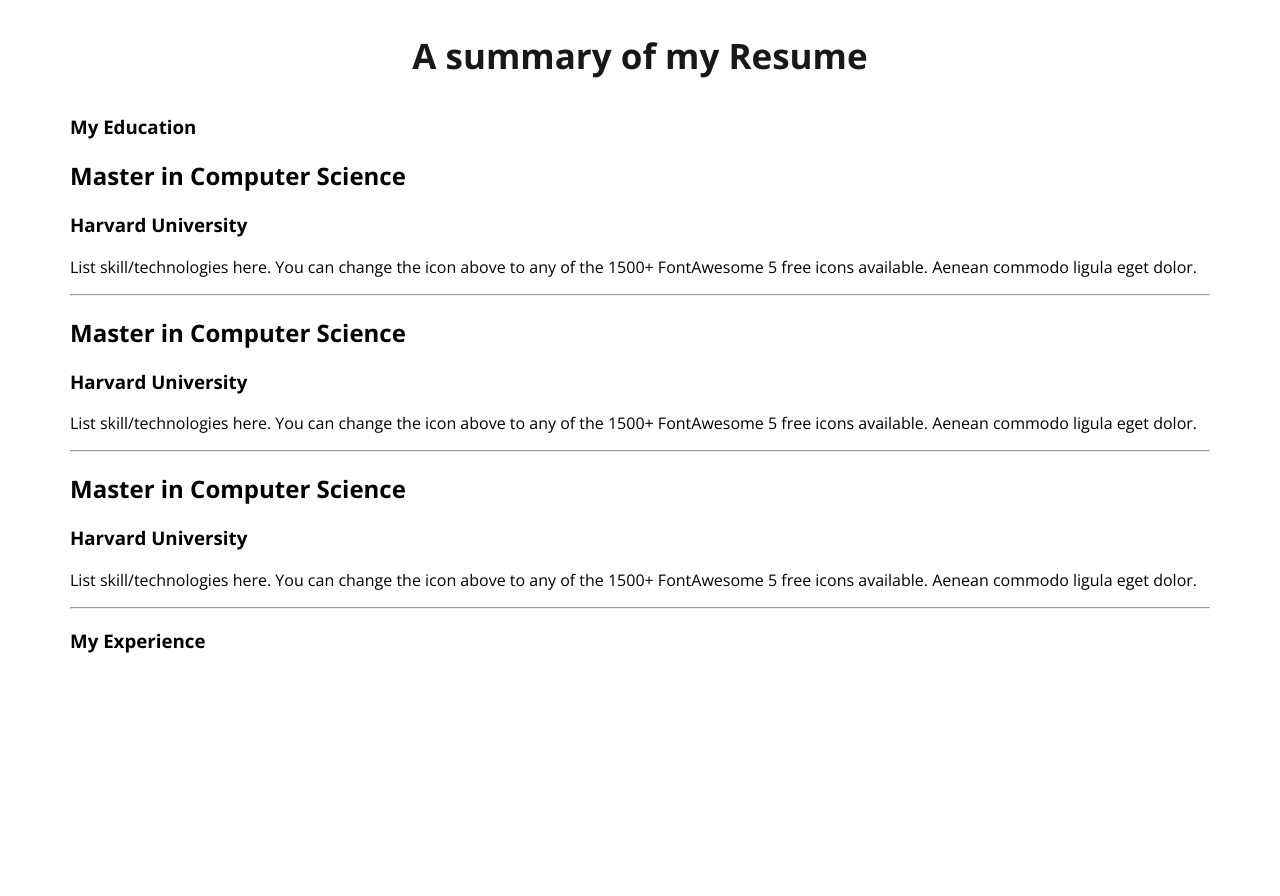
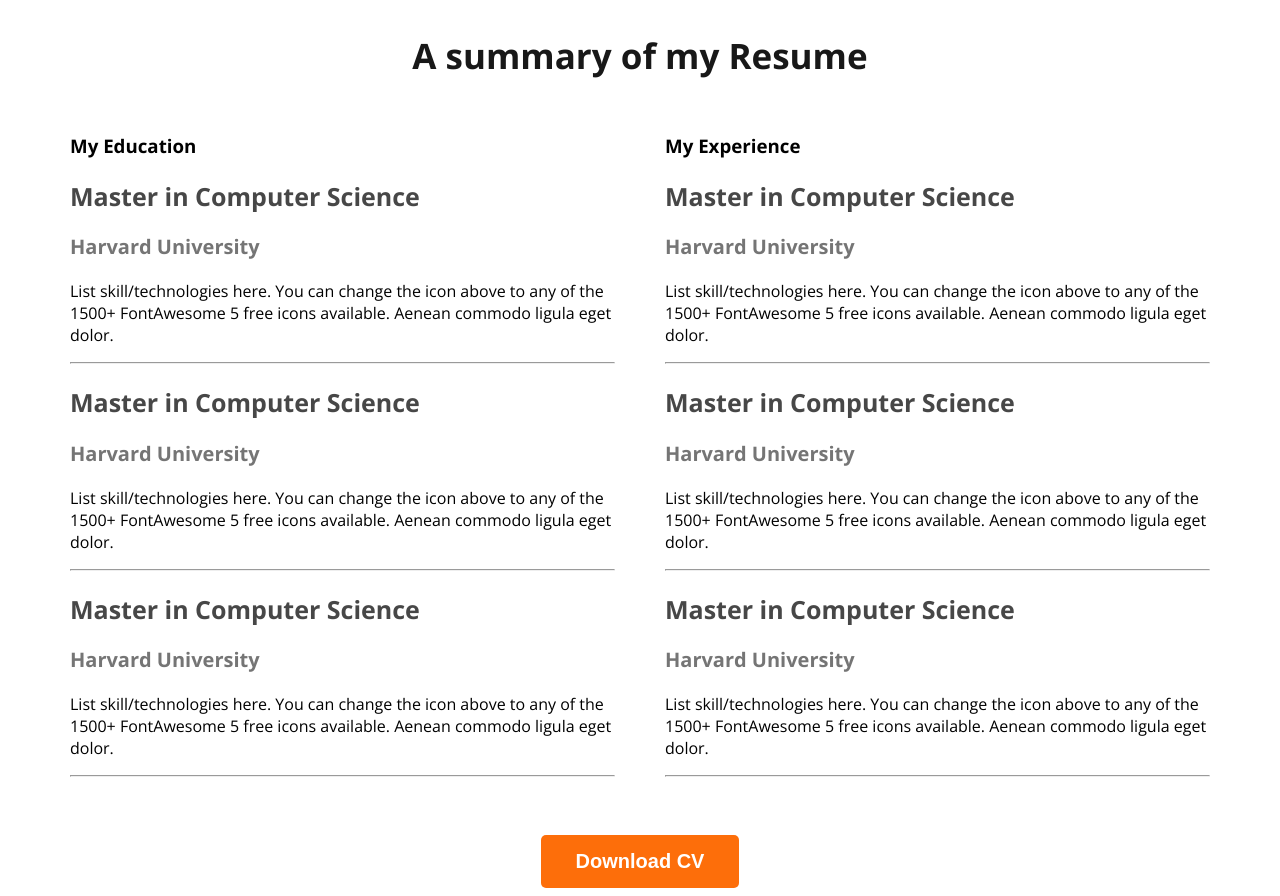
Before and after one commit to Naim-Rihan/developer-portfolio, a plain HTML site: page index.html in a window 1280 px wide. Shown: the part 2339-3235 px from the top of the page. Before the commit the page ends 3010 px from the top, so only its background shows below. Drawn offline with nearby package versions, Linux system fonts and the light colour scheme.

Commit message:
resume secton completed

```diff
--- a/index.html
+++ b/index.html
@@ -89,21 +89,21 @@
                         <h3> My Education</h3>
                         <div>
                             <h2 class="degree-name">Master in Computer Science</h2>
-                            <h3 class="instituion-name">Harvard University</h3>
+                            <h3 class="institution-name">Harvard University</h3>
                             <p class="period-description">List skill/technologies here. You can change the icon above
                             to any of the 1500+ FontAwesome 5 free icons available. Aenean commodo ligula eget dolor.</p>
                         </div>
                         <hr>
                         <div>
                             <h2 class="degree-name">Master in Computer Science</h2>
-                            <h3 class="instituion-name">Harvard University</h3>
+                            <h3 class="institution-name">Harvard University</h3>
                             <p class="period-description">List skill/technologies here. You can change the icon above
                             to any of the 1500+ FontAwesome 5 free icons available. Aenean commodo ligula eget dolor.</p>
                         </div>
                         <hr>
                         <div>
                             <h2 class="degree-name">Master in Computer Science</h2>
-                            <h3 class="instituion-name">Harvard University</h3>
+                            <h3 class="institution-name">Harvard University</h3>
                             <p class="period-description">List skill/technologies here. You can change the icon above
                             to any of the 1500+ FontAwesome 5 free icons available. Aenean commodo ligula eget dolor.</p>
                         </div>
@@ -111,9 +111,32 @@
                     </div>
                     <div class="column-title">
                         <h3> My Experience </h3>
+                        <div>
+                            <h2 class="degree-name">Master in Computer Science</h2>
+                            <h3 class="institution-name">Harvard University</h3>
+                            <p class="period-description">List skill/technologies here. You can change the icon above
+                            to any of the 1500+ FontAwesome 5 free icons available. Aenean commodo ligula eget dolor.</p>
+                        </div>
+                        <hr>
+                        <div>
+                            <h2 class="degree-name">Master in Computer Science</h2>
+                            <h3 class="institution-name">Harvard University</h3>
+                            <p class="period-description">List skill/technologies here. You can change the icon above
+                            to any of the 1500+ FontAwesome 5 free icons available. Aenean commodo ligula eget dolor.</p>
+                        </div>
+                        <hr>
+                        <div>
+                            <h2 class="degree-name">Master in Computer Science</h2>
+                            <h3 class="institution-name">Harvard University</h3>
+                            <p class="period-description">List skill/technologies here. You can change the icon above
+                            to any of the 1500+ FontAwesome 5 free icons available. Aenean commodo ligula eget dolor.</p>
+                        </div>
+                        <hr>
                     </div>
                 </div>
-                <div class="resume-column"></div>
+            </div>
+            <div class="download-cv">
+                <button class="btn-primary">Download CV</button>
             </div>
         </section>
     </main>
--- a/styles/portfolio.css
+++ b/styles/portfolio.css
@@ -132,3 +132,27 @@ main{
     font-size: 30px;
     font-weight: 700;
 }
+.resume-column{
+    display: flex;
+    gap: 50px;
+}
+.period-descripton{
+    color: #757575;
+    font-size: 16px;
+    font-weight: 400;
+    line-height: 28px;
+}
+.institution-name{
+    color:#757575;
+    font-size: 20px;
+    font-weight: 600;
+}
+.degree-name{
+    color: #474747;
+    font-size: 25px;
+    font-weight: 700;
+}
+.download-cv{
+    text-align: center;
+    margin-top: 50px;
+}
```
